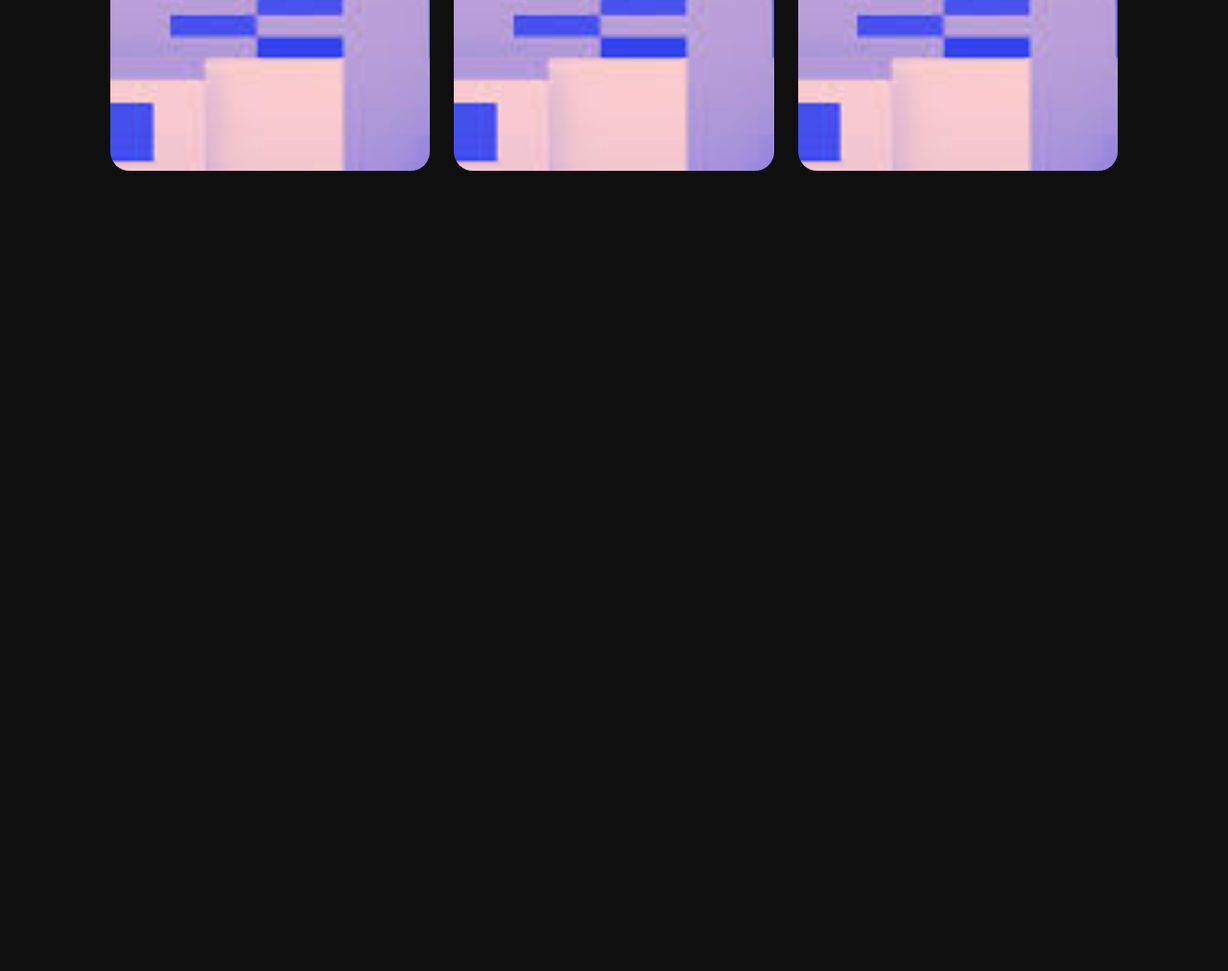
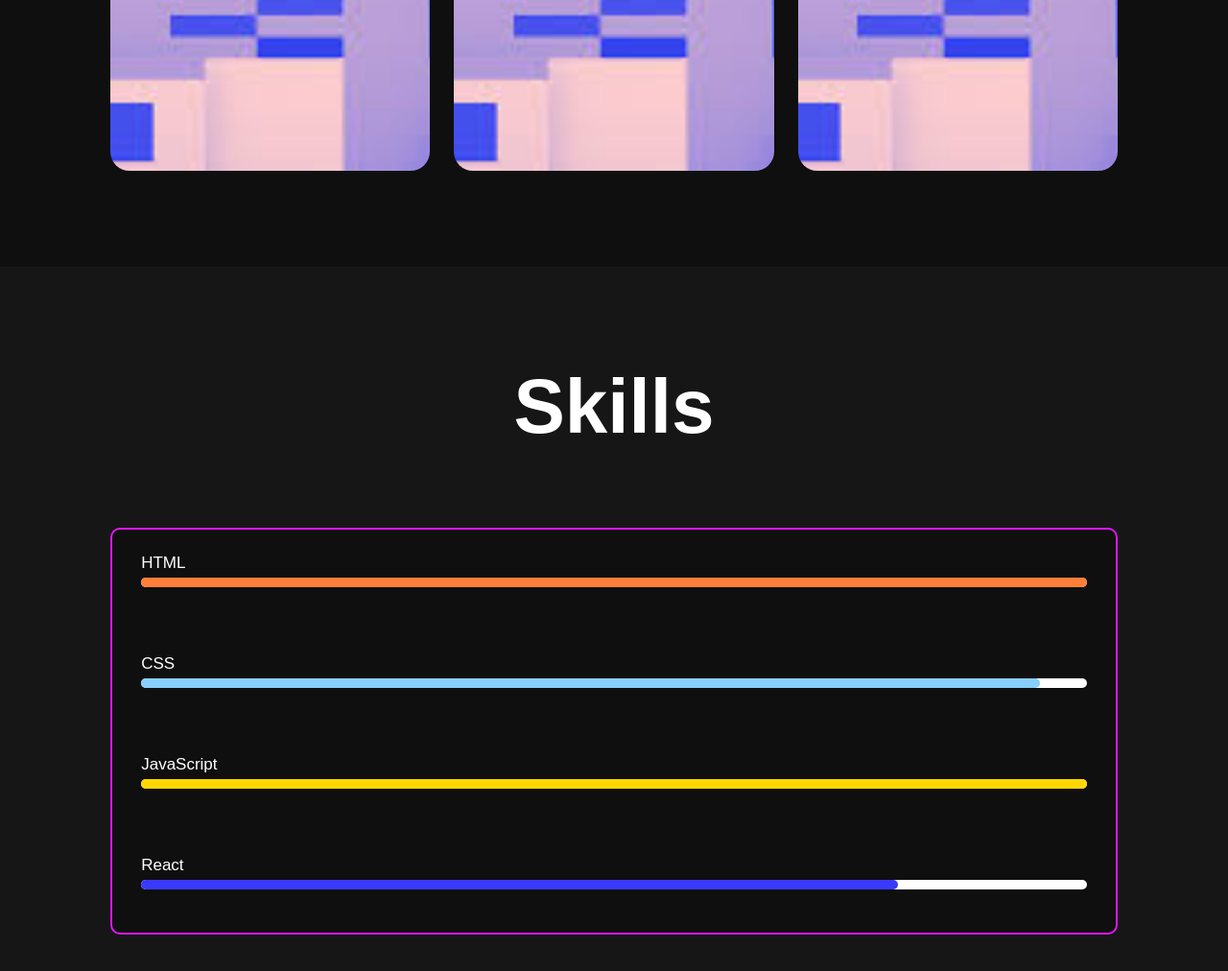
Before and after one commit to SumayiaOishi/Portfolio, a plain HTML site: page portfolio/index.html in a window 1280 px wide. Shown: the part 2244-3256 px from the top of the page at 96% size. Before the commit the page ends 2522 px from the top, so only its background shows below. Drawn offline with nearby package versions, Linux system fonts and the light colour scheme.

Commit message:
skill section is done

```diff
--- a/portfolio/index.html
+++ b/portfolio/index.html
@@ -124,6 +124,49 @@
 
 
 
+<section class="skills" id="skills">
+  <h2 class="heading">Skills</h2>
+  <div class="skill-bars">
+    <div class="bar">
+      <div class="info">
+        <span >HTML</span>
+      </div>
+      <div class="progress-line html">
+        <span></span>
+      </div>
+    </div>
+    <div class="bar">
+      <div class="info">
+        <span>CSS</span>
+      </div>
+      <div class="progress-line css">
+        <span></span>
+      </div>
+    </div>
+
+    <div class="bar">
+      <div class="info">
+        <span>JavaScript</span>
+      </div>
+      <div class="progress-line javascript">
+        <span></span>
+      </div>
+    </div>
+
+    <div class="bar">
+      <div class="info">
+        <span>React</span>
+      </div>
+      <div class="progress-line react">
+        <span></span>
+      </div>
+    </div>
+
+  </div>
+</section>
+
+
+
 
   <script src="script.js">
 
--- a/portfolio/style.css
+++ b/portfolio/style.css
@@ -344,3 +344,66 @@ color: rgb(34, 31, 31);
   font-size: 3rem;
   color: var(--main-color);
 }
+.skills{
+  background-color:var(--second-bg-color);
+}
+.skills h2{
+  margin-bottom: 2rem;
+}
+.skills{
+  margin: 0 auto;
+}
+.skill-bars{
+  margin-top: 8rem;
+  padding: 25px 30px;
+  background: var(--bg-color);
+  border: 2px solid var(--main-color);
+  border-radius: 10px;
+  display: flex;
+  flex-direction: column;
+  gap: 3rem;
+}
+.skill-bars .bar{
+  margin: 20px 0;
+}
+.skill-bars  .bar:first-child{
+  margin-top: 0px;
+}
+.skill-bars .bar .info{
+  margin-bottom: 5px;
+}
+.skill-bars  .bar .info span{
+  color: var(--text-color);
+  font-weight: 500;
+  font-size: 17px;
+}
+.skill-bars .bar .progress-line{
+  height: 10px;
+  width: 100%;
+  background: white;
+  position: relative;
+  border-radius: 10px;
+}
+.bar .progress-line span{
+  height: 100%;
+  position: absolute;
+  border-radius: 10px;
+  background: white;
+  cursor: pointer;
+}
+.bar .progress-line.javascript span{
+  width: 100%;
+  background-color: gold;
+}
+.bar .progress-line.react span{
+  width: 80%;
+  background-color: rgb(58, 58, 255);
+}
+.bar .progress-line.html span{
+  width: 100%;
+  background-color: rgb(255, 127, 58);
+}
+.bar .progress-line.css span{
+  width: 95%;
+  background-color: lightskyblue;
+}
```
